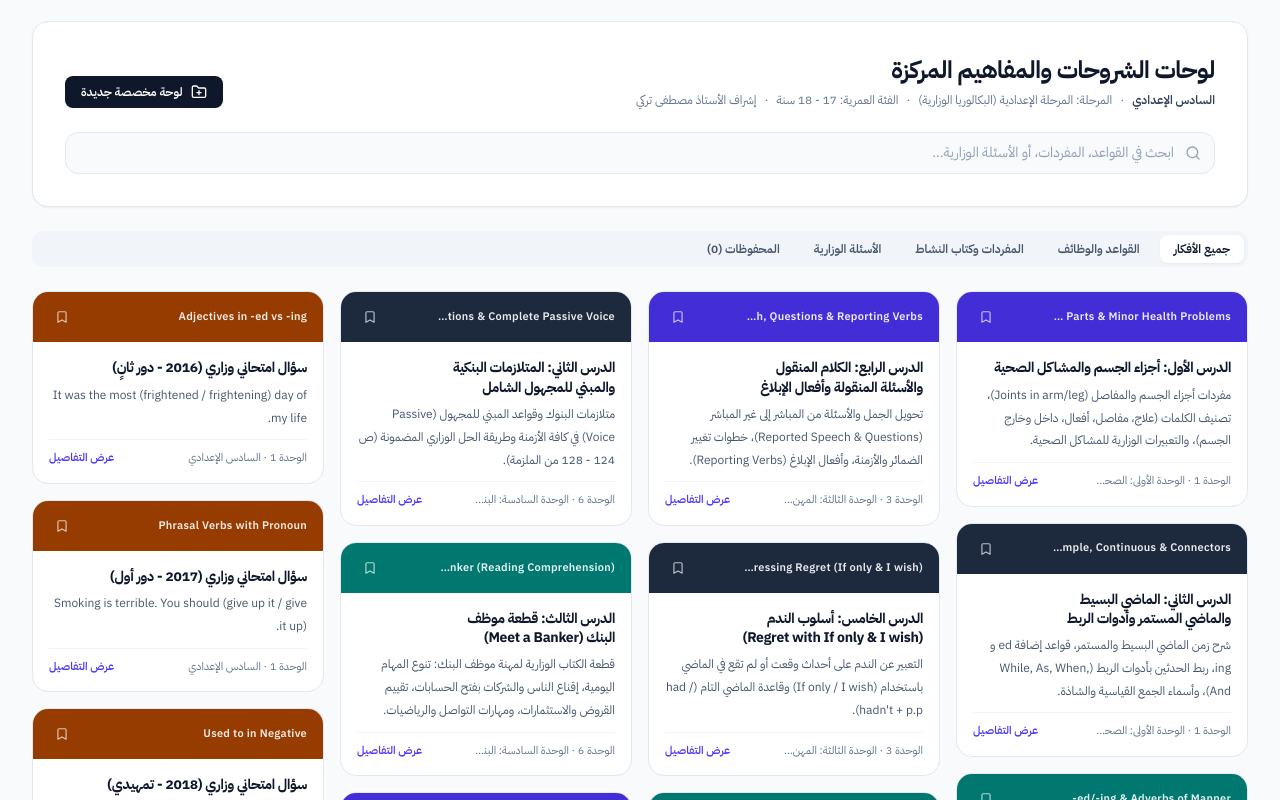
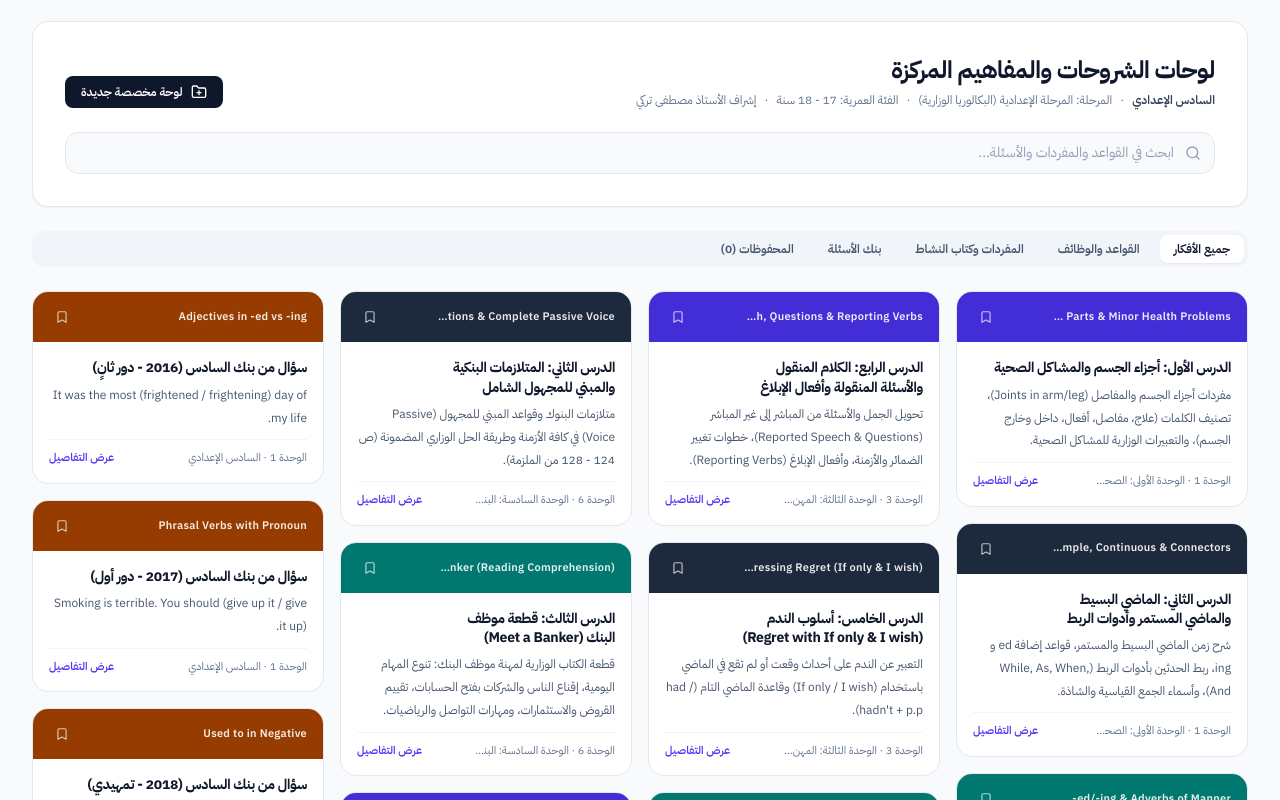
Before and after one commit to almaliki89/platform, a React (Vite) app: page /subjects in a window 1280 px wide. Shown: the part 980-1780 px from the top of the page. Built offline with nearby package versions, Linux system fonts and the light colour scheme; no server answers; the database is empty.

Commit message:
fix: make study feed labels and content grade-aware

```diff
--- a/src/components/PinterestPlatformFeed.tsx
+++ b/src/components/PinterestPlatformFeed.tsx
@@ -27,10 +27,10 @@ export const PinterestPlatformFeed: React.FC<PinterestPlatformFeedProps> = ({
   const [savedPinIds, setSavedPinIds] = useState<string[]>(studentState.bookmarkedQuestionIds || []);
   const [selectedPin, setSelectedPin] = useState<PinItem | null>(null);
   const [userBoards, setUserBoards] = useState<string[]>([
-    'قواعد وزارية مهمة',
-    'مفردات صعبة وحفظية',
-    'أسئلة 2026 الذهبية',
-    'أدب السادس الإعدادي'
+    'قواعد للمراجعة',
+    'المفردات الجديدة',
+    'أسئلة أريد مراجعتها',
+    'قصص ونصوص الصف المختار'
   ]);
   const [newBoardInput, setNewBoardInput] = useState('');
   const [showNewBoardModal, setShowNewBoardModal] = useState(false);
@@ -53,13 +53,11 @@ export const PinterestPlatformFeed: React.FC<PinterestPlatformFeedProps> = ({
         unitTitle: `الوحدة ${unit.number} · ${unit.titleAr}`,
         contentSummary: lesson.summary,
         detailedNotes: lesson.detailedContent,
-        teacherTips: lesson.teacherNotes || ['ركز على هذه القاعدة لأنها تتكرر في الامتحانات الوزارية.'],
-        commonMistakes: lesson.commonMistakes || ['احذر من الخلط بين الأزمان المفتاحية.'],
+        teacherTips: lesson.teacherNotes || ['راجع القاعدة ثم جرّب تطبيقها على مثال.'],
+        commonMistakes: lesson.commonMistakes || ['اقرأ السؤال جيداً وتحقق من تركيب الإجابة.'],
         examples: lesson.examples,
         lessonRef: lesson,
         accentColor: lIdx % 3 === 0 ? 'bg-indigo-700' : lIdx % 3 === 1 ? 'bg-slate-800' : 'bg-teal-700',
-        likesCount: 34 + (lIdx * 7) % 50,
-        savesCount: 12 + (lIdx * 3) % 30
       });
     });
   });
@@ -69,7 +67,7 @@ export const PinterestPlatformFeed: React.FC<PinterestPlatformFeedProps> = ({
   gradeQuestions.forEach((mq, qIdx) => {
     pinsList.push({
       id: `mq-${mq.id}`,
-      title: `سؤال امتحاني وزاري (${mq.year} - ${mq.session})`,
+      title: `سؤال من بنك ${gradeMeta.shortName} (${mq.year} - ${mq.session})`,
       subtitle: mq.topic,
       category: 'ministerial',
       grade: gradeMeta.nameAr,
@@ -81,13 +79,11 @@ export const PinterestPlatformFeed: React.FC<PinterestPlatformFeedProps> = ({
         `التوضيح القاعدي: ${mq.ruleExplanation}`
       ],
       teacherTips: [
-        `سؤال معتمد في منهج ${gradeMeta.nameAr} لسنة ${mq.year} (${mq.session}).`,
+        `سؤال ضمن بنك الأسئلة المعروض لصف ${gradeMeta.nameAr}.`,
         `تحقق دائماً من مفاتيح الحل قبل الإجابة.`
       ],
       questionData: mq,
       accentColor: 'bg-amber-800',
-      likesCount: 88 + (qIdx * 5) % 100,
-      savesCount: 45 + (qIdx * 4) % 60
     });
   });
 
@@ -165,7 +161,7 @@ export const PinterestPlatformFeed: React.FC<PinterestPlatformFeedProps> = ({
             type="text"
             value={searchQuery}
             onChange={(e) => setSearchQuery(e.target.value)}
-            placeholder="ابحث في القواعد، المفردات، أو الأسئلة الوزارية..."
+            placeholder="ابحث في القواعد والمفردات والأسئلة..."
             className="w-full pr-10 pl-4 py-2.5 rounded-xl bg-slate-50 dark:bg-slate-800/60 border border-slate-200 dark:border-slate-700 text-slate-900 dark:text-white placeholder-slate-400 text-xs sm:text-sm focus:outline-none focus:ring-2 focus:ring-indigo-500"
           />
         </div>
@@ -177,7 +173,7 @@ export const PinterestPlatformFeed: React.FC<PinterestPlatformFeedProps> = ({
           { id: 'all', label: 'جميع الأفكار' },
           { id: 'grammar', label: 'القواعد والوظائف' },
           { id: 'vocab', label: 'المفردات وكتاب النشاط' },
-          { id: 'ministerial', label: 'الأسئلة الوزارية' },
+          { id: 'ministerial', label: 'بنك الأسئلة' },
           { id: 'saved', label: `المحفوظات (${savedPinIds.length})` },
         ].map((cat) => {
           const isActive = activeCategory === cat.id;
```
